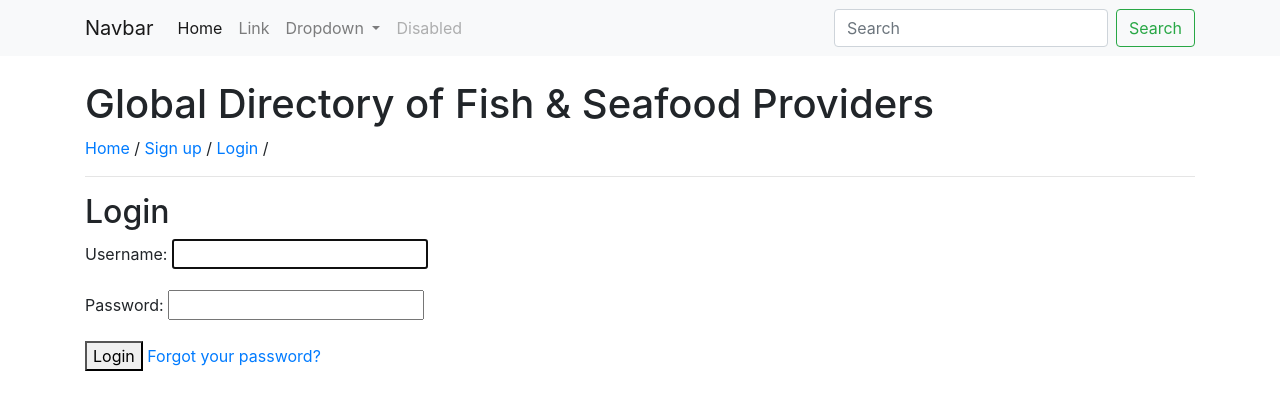
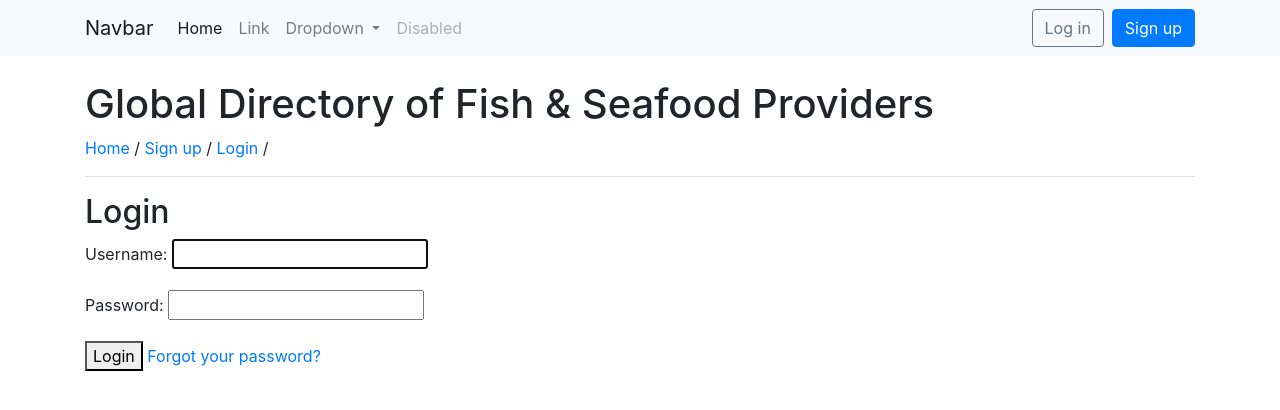
Before and after one commit to alcat984/dir3, a Django app: page /accounts/login/ in a window 1280 px wide. Shown: the top 410 px of the page. Run offline with Django 3.2, Linux system fonts and the light colour scheme; some libraries are stand-ins or nearby versions.

Commit message:
BS4 Login and Signup

```diff
--- a/mysite/templates/base.html
+++ b/mysite/templates/base.html
@@ -38,8 +38,8 @@
                         </li>
                     </ul>
                     <form class="form-inline my-2 my-lg-0">
-                        <input class="form-control mr-sm-2" type="search" placeholder="Search" aria-label="Search">
-                        <button class="btn btn-outline-success my-2 my-sm-0" type="submit">Search</button>
+                        <a href="{% url 'login'%}" class="btn btn-outline-secondary">Log in</a>
+                        <a href="{% url 'signup'%}" class="btn btn-primary ml-2">Sign up</a>
                     </form>
                     </div>
                 </div>
```
